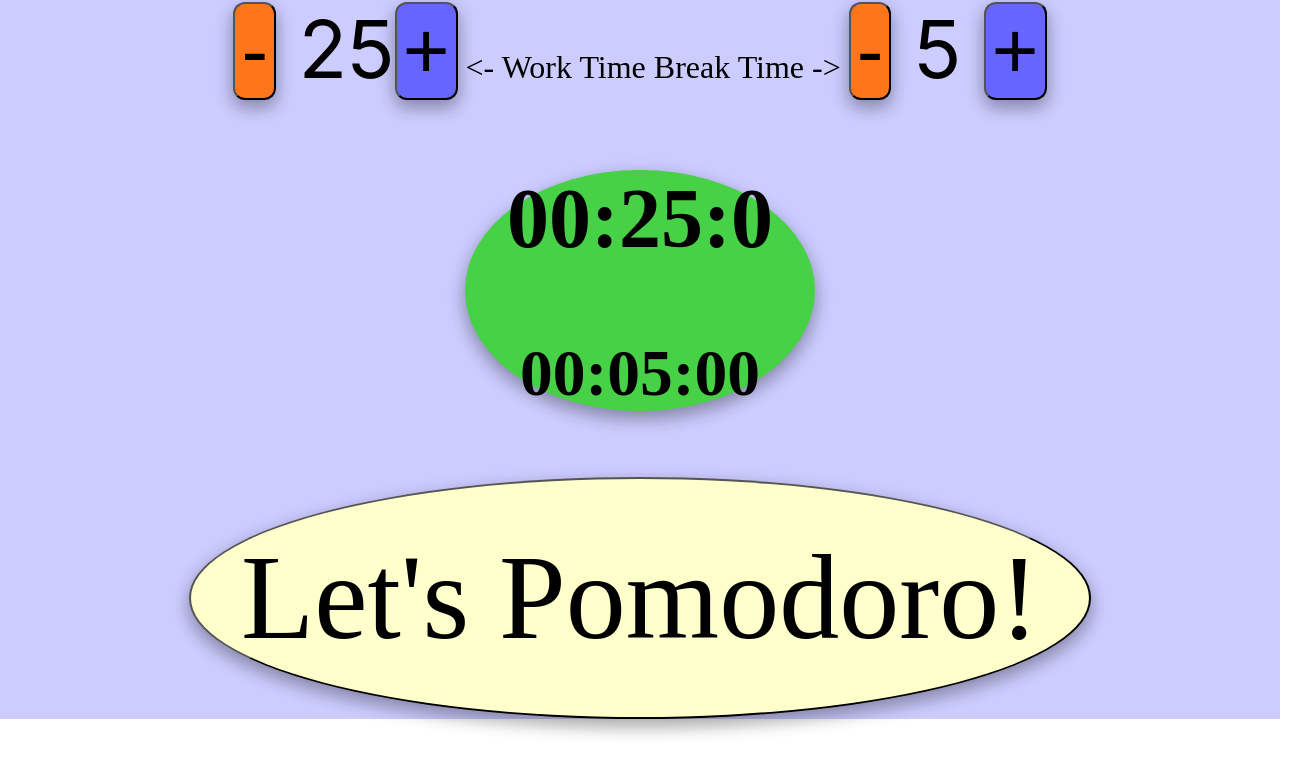
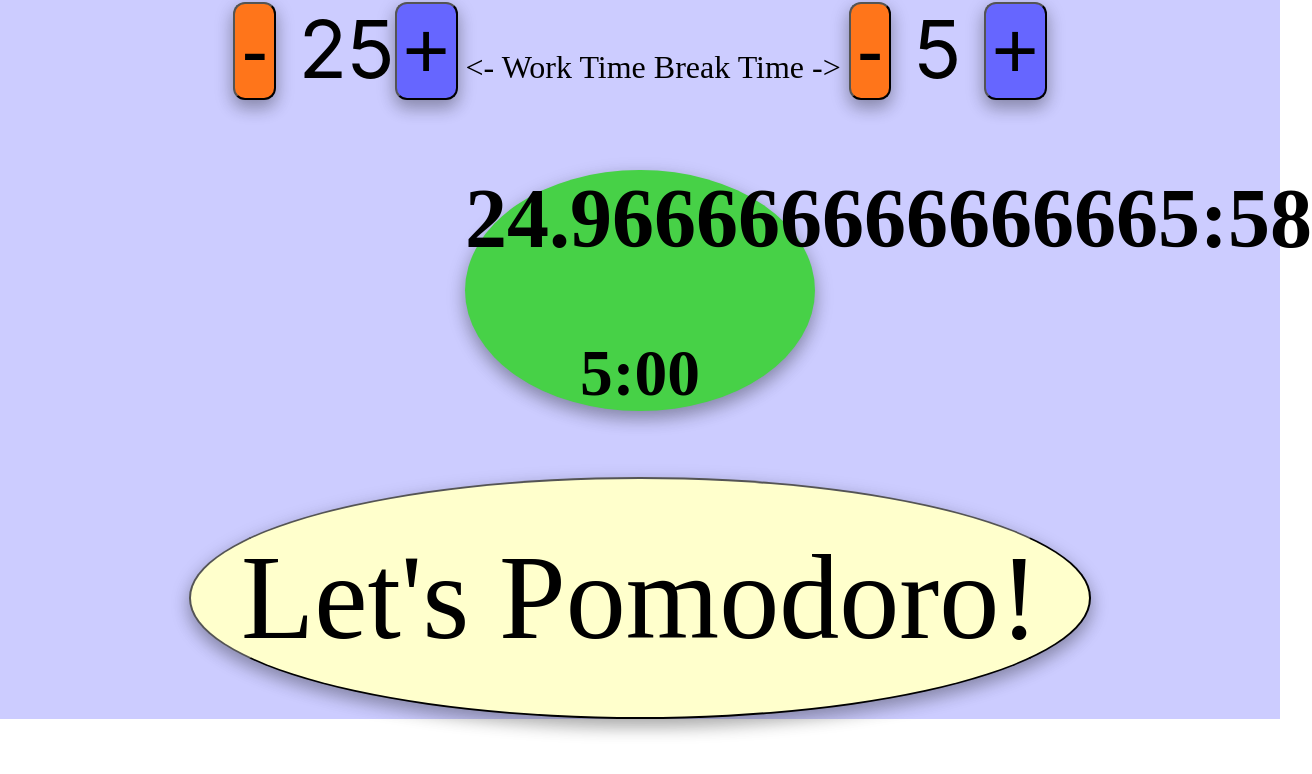
Before and after one commit to stonefarmer9/pomodoro, a React (Create React App) app: page / in a window 1280 px wide. Both pictures are taken after a click on the button "Let's Pomodoro!". Shown: the top 774 px of the page, 1312 px wide, since content can reach past the window. Built offline with nearby package versions, Linux system fonts and the light colour scheme; a web font is replaced by a local one.

Commit message:
FEAT: basic countdown appears on screen

```diff
--- a/src/Timer.js
+++ b/src/Timer.js
@@ -6,7 +6,7 @@
     super(props)
     this.state = {
       timeLeft: 0,
-      minutes: 25,
+      minutes: 0,
       seconds: 0
     }
     this.updateTimes = this.updateTimes.bind(this)
@@ -26,35 +26,32 @@
     })
   }
 
-
-
   tick(){
     var timeLeft = this.props.workTime
     var target = new Date();
     target = target.setTime(target.getTime() + (timeLeft * 60 * 1000));
-    var timer = setInterval(function(){
+     this.timer = setInterval(() => {
       var now = new Date().getTime();
 
       var distance = target - now;
       console.log(distance);
+
       var minutes = Math.floor(distance % (1000 * 60 * 60)) / (1000 * 60);
       var seconds = Math.floor((distance % (1000 * 60)) / 1000);
 
       console.log(minutes, seconds);
-
+      this.updateTimes(minutes,seconds)
       if (distance <= 0){
-        clearInterval(timer)
+        clearInterval(this.timer)
       }
-
-
     }, 1000)
   }
   render(){
     const { minutes, seconds } = this.state
     return(
       <div className="Timer">
-      <h2>00:{minutes}:{seconds}</h2>
-      <h3>00:0{this.props.breakTime}:00</h3>
+      <h2>{minutes}:{seconds}</h2>
+      <h3>{this.props.breakTime}:00</h3>
       </div>
     )
   }
```
